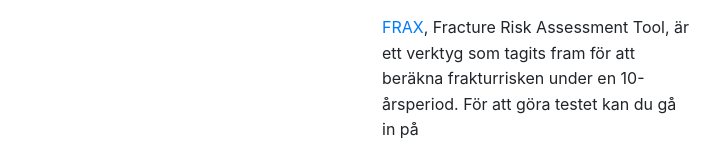
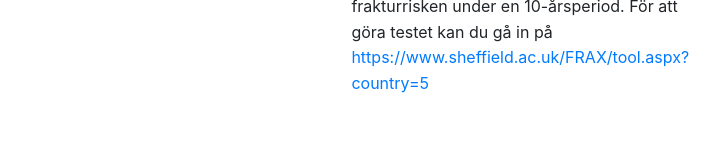
Before and after one commit to bmc-ab/bmc-ab, a plain HTML site: page index.html in a window 1280 px wide. Shown: the part 1970-2113 px from the top of the page, without its empty margins (278-1001 px from the left). Drawn offline with nearby package versions, Linux system fonts and the light colour scheme.

Commit message:
updated link

```diff
--- a/index.html
+++ b/index.html
@@ -115,8 +115,8 @@
     Du kan också behöva göra en bentäthetsmätning vid vissa sjukdomar eller behandlingar
 
 </p>
-<a href="https://www.sheffield.ac.uk/FRAX/tool.aspx?country=5" >FRAX</a>, Fracture Risk Assessment Tool, är ett verktyg som tagits fram för att beräkna frakturrisken under
-en 10-årsperiod. För att göra testet kan du gå in på
+Frax, Fracture Risk Assessment Tool, är ett verktyg som tagits fram för att beräkna frakturrisken under
+en 10-årsperiod. För att göra testet kan du gå in på <a href="https://www.sheffield.ac.uk/FRAX/tool.aspx?country=5" >https://www.sheffield.ac.uk/FRAX/tool.aspx?country=5</a>
 
                             </p>
                         </span>
```
